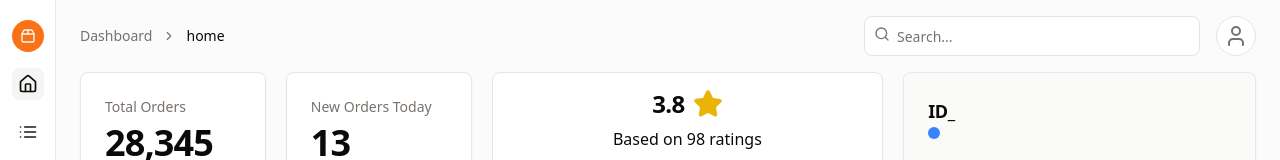
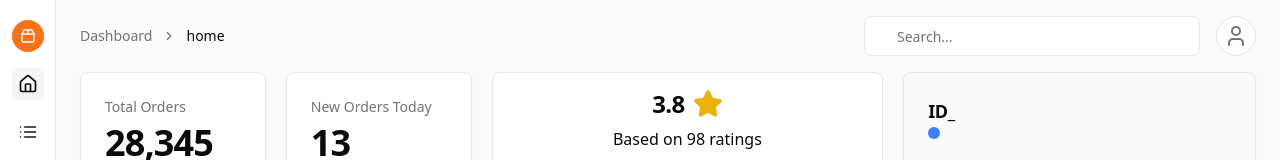
Before and after one commit to SimoSamaa/Wingy, a React (Vite) app: page /dashboard/home in a window 1280 px wide. Shown: the top 160 px of the page. Built offline with nearby package versions, Linux system fonts and the light colour scheme; no server answers.

Commit message:
add new feature to  input

```diff
--- a/src/components/ui/input.tsx
+++ b/src/components/ui/input.tsx
@@ -1,35 +1,89 @@
-import React from "react";
+import React, { useState, useEffect, useCallback } from "react";
+import { Search, X, EyeOff, Eye } from "lucide-react";
+import debounce from "@/lib/debounce.ts";
 import { cn } from "@/lib/utils";
 
 export interface InputProps
-  extends React.InputHTMLAttributes<HTMLInputElement> {
+  extends Omit<React.InputHTMLAttributes<HTMLInputElement>, "onChange"> {
+  debounce?: number;
+  onChange?: (value: string) => void;
   error?: string;
   inputStyle?: string;
 }
 
 const Input = React.forwardRef<HTMLInputElement, InputProps>(
-  ({ className, type, error, inputStyle, ...props }, ref) => {
+  ({ className, type, value, onChange = () => { }, error, inputStyle, debounce: delay, ...props }, ref) => {
+    const [localValue, setLocalValue] = useState(value || "");
+    const [inputType, setInputType] = useState(type || "text");
+
+    useEffect(() => {
+      if (value !== undefined) {
+        setLocalValue(value);
+      }
+    }, [value]);
+
+    const handleChange = useCallback(
+      delay
+        ? debounce((newValue: string) => onChange(newValue), delay)
+        : (newValue: string) => onChange(newValue),
+      [onChange, delay]
+    );
+
+    const handleInputChange = (e: React.ChangeEvent<HTMLInputElement>) => {
+      const newValue = e.target.value;
+      setLocalValue(newValue);
+      handleChange(newValue);
+    };
 
     return (
       <div>
+        <div className="relative">
+          {/* INPUT SEARCH */}
+          {type === "search" && (
+            <Search className="absolute top-1/2 left-3 -translate-y-1/2 size-5" />
+          )}
+          {type === "search" && String(localValue).length >= 1 && (
+            <button
+              onClick={() => setLocalValue("")}
+              className="absolute top-1/2 right-4 -translate-y-1/2 size-5"
+            >
+              <X size={20} />
+            </button>
+          )}
+
+          {/* INPUT PASSWORD */}
+          {type === "password" && (
+            <button
+              type="button"
+              onClick={() => setInputType(inputType === "password" ? "text" : "password")}
+              className="absolute top-1/2 right-4 -translate-y-1/2 size-5"
+            >
+              {inputType === "password" ? <EyeOff size={20} /> : <Eye size={20} />}
+            </button>
+          )}
+
           <input
-          type={type}
+            type={inputType}
+            value={localValue}
+            onChange={handleInputChange}
             className={cn(
-            "flex h-10 w-full rounded-md border border-input bg-background px-3 py-2 text-sm file:border-0 file:bg-transparent file:text-sm file:font-medium file:text-foreground placeholder:text-muted-foreground disabled:cursor-not-allowed disabled:opacity-50 hover:border-primary focus:border-primary outline-none ring-orange-300 ring-offset-0 focus:ring transition-shadow duration-300 ease-in-out",
+              `${type === "search" ? "px-9" : "px-3"} custom-input flex h-10 w-full rounded-md border bg-background py-2 text-sm file:border-0 file:bg-transparent file:text-sm file:font-medium file:text-foreground placeholder:text-muted-foreground disabled:cursor-not-allowed disabled:opacity-50 hover:border-primary focus:border-primary outline-none ring-primary/50 ring-offset-0 focus:ring transition-shadow duration-300 ease-in-out`,
               {
                 "!border-red-500 !ring-red-300": error,
               },
-            className,
-            inputStyle = inputStyle === "inputProduct" ? 'bg-muted/50 border-gray-400 mt-1' : '',
+              inputStyle === "inputProduct" ? 'bg-muted/50 border-gray-400 mt-1' : '',
+              className
             )}
             ref={ref}
             {...props}
           />
+        </div>
         {error && (<p className="mt-1 text-xs text-red-500">{error}</p>)}
       </div>
     );
   }
 );
+
 Input.displayName = "Input";
 
 export { Input };
```
Lines whose indentation alone changed are shown as unchanged.
